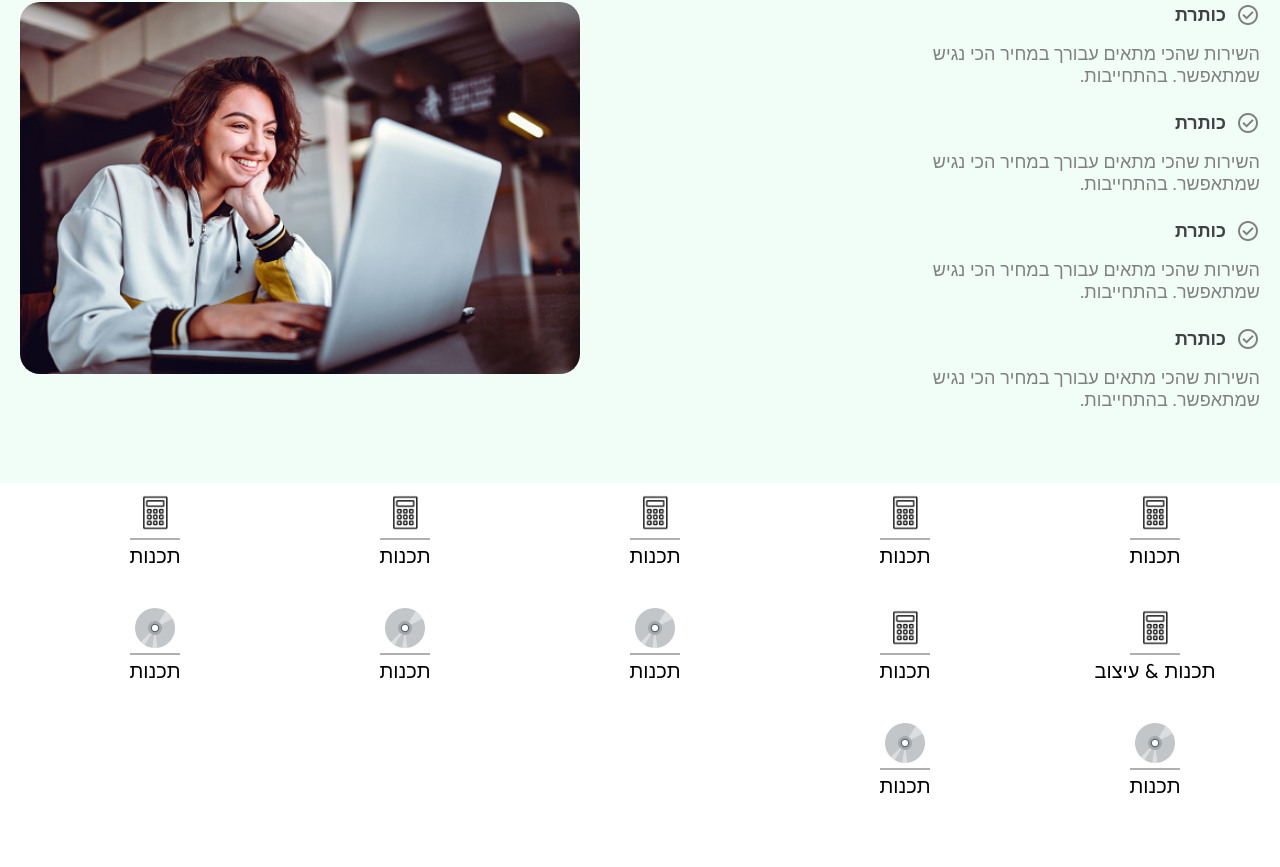
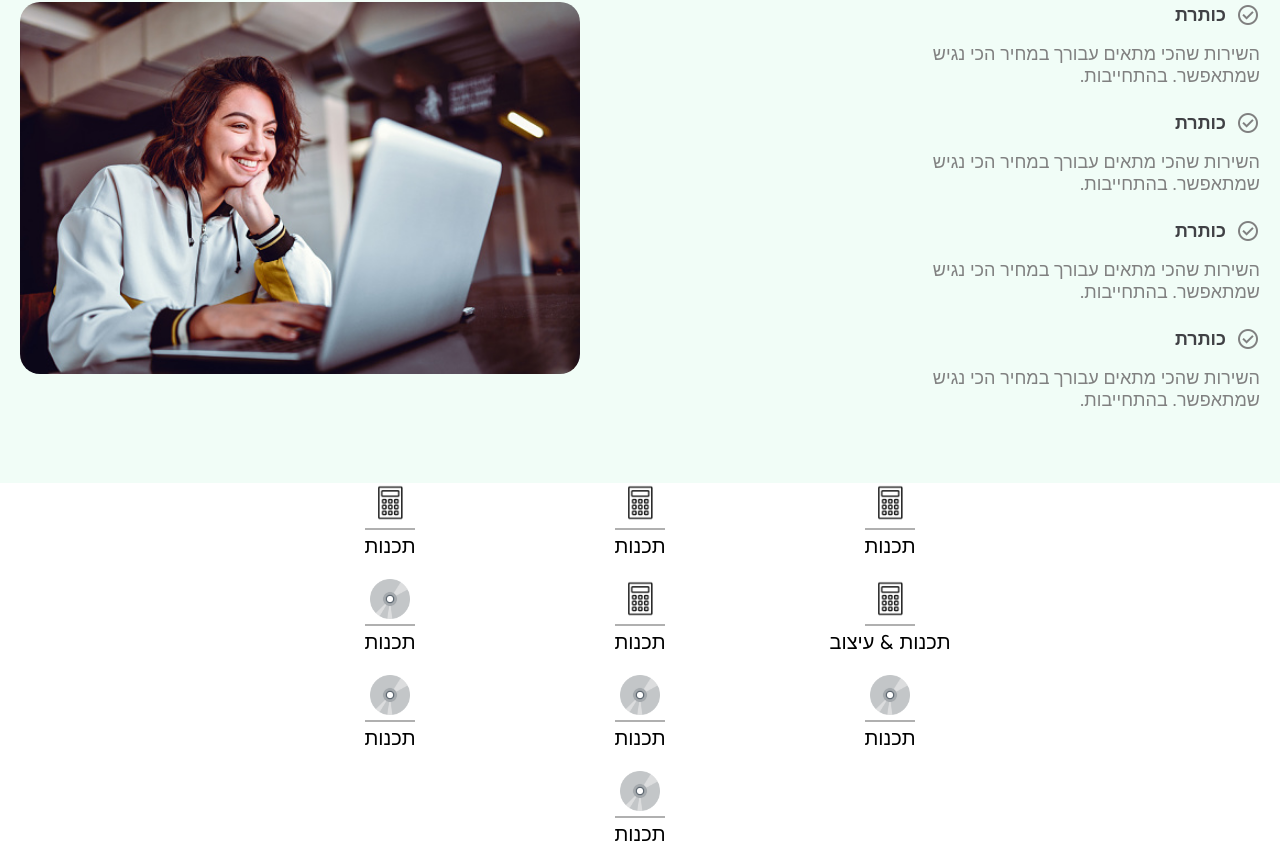
Before and after one commit to ShaharKrichli/lamed-li-client, a React (Vite) app: page /home in a window 1280 px wide. Shown: the part 1255-2122 px from the top of the page. Before the commit the page ends 2083 px from the top, so only its background shows below. Built offline with nearby package versions, Linux system fonts and the light colour scheme.

Commit message:
fix the landing proffesions navigation

```diff
--- a/src/Components/Landing/LandingProffesionsNavigation/LandingProffesionsNavigation.data.ts
+++ b/src/Components/Landing/LandingProffesionsNavigation/LandingProffesionsNavigation.data.ts
@@ -2,14 +2,6 @@ import Disk from '../../../assets/images/landing/landingProffesionsNavigation/co
 import Calculator from '../../../assets/images/landing/landingProffesionsNavigation/calculator.png'
 
 export const ProffesionsData = [
-    {
-        label: 'תכנות',
-        iconSrc: Calculator
-    },
-    {
-        label: 'תכנות',
-        iconSrc: Calculator
-    },
     {
         label: 'תכנות',
         iconSrc: Calculator
--- a/src/Components/Landing/LandingProffesionsNavigation/LandingProffesionsNavigation.style.ts
+++ b/src/Components/Landing/LandingProffesionsNavigation/LandingProffesionsNavigation.style.ts
@@ -3,8 +3,11 @@ import { styled } from "@mui/material/styles";
 export const proffesionsArea = styled('div')({
   display: 'flex',
   flexWrap: 'wrap',
+  justifyContent: 'center',
   alignItems: 'center',
   height: '345px',
+  width: '70%',
+  margin: 'auto'
 });
 
 export const proffesionBox = styled('div')({
```
